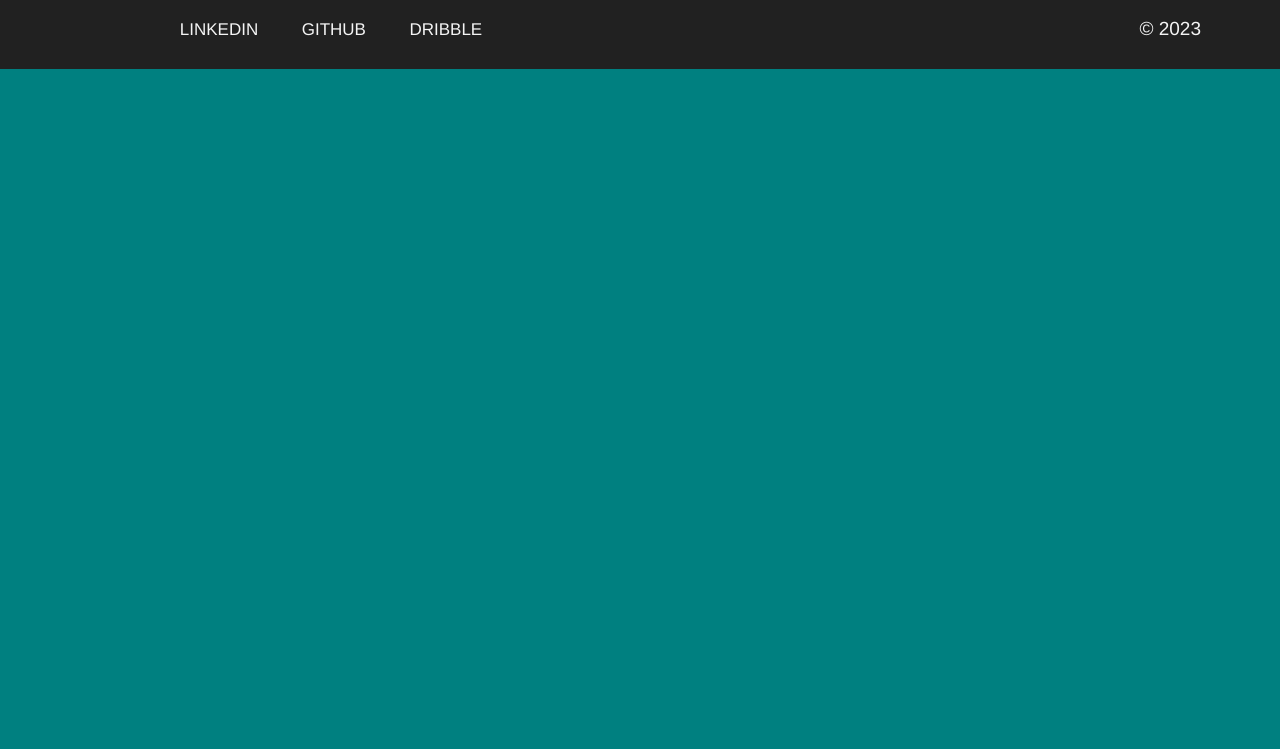
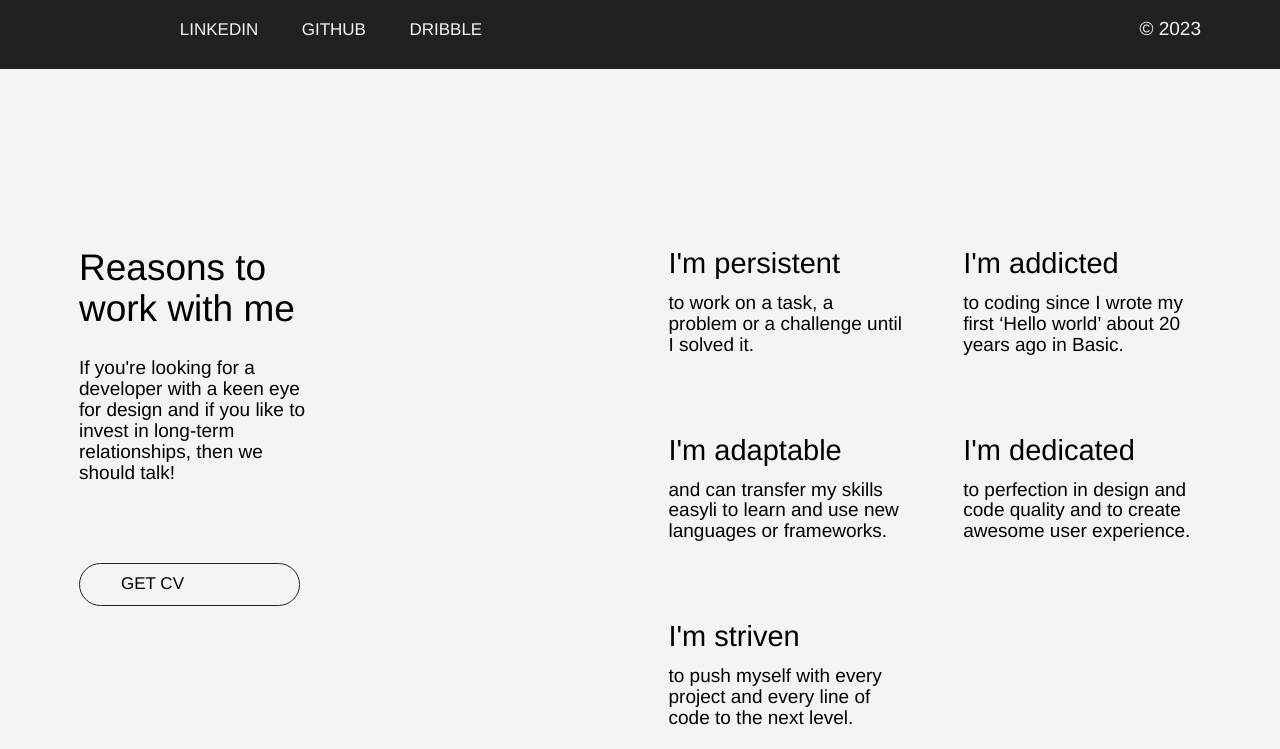
Before and after one commit to volkerson/volkerson-2023, a website: page public/index.html in a window 1280 px wide. Shown: the part 731-1480 px from the top of the page. Drawn offline with Linux system fonts and the light colour scheme; a web font is replaced by a local one.

Commit message:
page intro added

```diff
--- a/public/assets/js/app.js
+++ b/public/assets/js/app.js
@@ -30,6 +30,6 @@ for(let int = 0; int < typewriterText.length; int++) {
         }
         animationStr = animationArr.join("");
         typeWriter.innerHTML = animationStr;
-    }, 200 * (int + 1))
+    }, 141 * (int + 1))
 
 }
--- a/public/index.html
+++ b/public/index.html
@@ -4,7 +4,9 @@
 	<meta charset='UTF-8'>
 	<meta http-equiv='X-UA-Compatible' content='IE=edge'>
 	<meta name='viewport' content='width=device-width, initial-scale=1.0'>
-	<title>vo/kerson // Digital Designer and Developer, using MEAN stack technologies and PHP/MySQL, based in Sweden.</title>
+	<meta name="description" content="Digital Designer and Developer, using MEAN stack technologies and PHP/MySQL. I'm looking for a new challenge.">
+	<meta name="keywords" content="digital, designer, sweden, MEAN, stach, web, technologies, HTML, CSS, JavaScript, Vue.js, React.js, SCSS, PHP, WordPress">
+	<title>vo/kerson // Digital Designer and Developer, based in Sweden.</title>
 	<link rel='stylesheet' href='style.css'>
 </head>
 <body>
@@ -39,7 +41,47 @@
 				<p>&copy; 2023</p>
 			</div>
 		</header>
-		<main></main>
+		<main>
+			<section class="page-intro">
+				<div class="main__grid-item">
+					<h2>Reasons to work with me</h2>
+					<p>If you're looking for a developer with a keen eye for design and if you like to invest in long-term relationships, then we should talk!</p>
+					<div role="button" class="btn intern dark">
+						<div class="btn__text-static">Get CV</div>
+						<div class="btn__text-slide-up">Get CV</div>
+						<div class="btn__background-color-slide-right"></div>
+					</div>
+				</div>
+				<div class="main__grid-item"></div>
+				<div class="main__grid-item">
+					<div class="reason">
+						<h3>I'm persistent</h3>
+						<p>to work on a task, a problem or a challenge until I solved it.</p>
+					</div>
+					<div class="reason">
+						<h3>I'm adaptable</h3>
+						<p>and can transfer my skills easyli to learn and use new languages or frameworks.</p>
+					</div>
+					<div class="reason">
+						<h3>I'm striven</h3>
+						<p>to push myself with every project and every line of code to the next level.</p>
+					</div>
+				</div>
+				<div class="main__grid-item">
+					<div class="reason">
+						<h3>I'm addicted</h3>
+						<p>to coding since I wrote my first ‘Hello world’ about 20 years ago in Basic.</p>
+					</div>
+					<div class="reason">
+						<h3>I'm dedicated</h3>
+						<p>to perfection in design and code quality and to create awesome user experience.</p>
+					</div>
+				</div>
+			</section>
+			<section class="projects">
+
+			</section>
+		</main>
 		<footer></footer>
 	</div>
 	<script defer src="./assets/js/app.js"></script>
--- a/src/sass/abstracts/_fonts.scss
+++ b/src/sass/abstracts/_fonts.scss
@@ -25,6 +25,19 @@ body {
     font-family: "PPNM", Helvetica, Arial, sans-serif;
 }
 
+h1,
+h2 {
+    font-size: 3.7em;
+    line-height: 1.1em;
+    font-weight: 100;
+}
+
+h3 {
+    font-size: 2.9em;
+    line-height: 1.1em;
+    font-weight: 100;
+}
+
 p {
     font-size: 1.9em;
     line-height: 1.1em;
--- a/src/sass/components/_buttons.scss
+++ b/src/sass/components/_buttons.scss
@@ -92,6 +92,28 @@
     color: color.$greyDark;
 }
 
+/* styles for dark, intern button */
+
+.dark .btn__background-color-slide-right {
+    background-color: color.$greyDark;
+}
+
+.dark.intern:hover .btn__text-static {
+    background-image: icon.$icon-arrow_white;
+}
+
+.dark .btn__text-static  {
+    background-image: icon.$icon-arrow_black;
+}
+
+.dark {
+    border: 1px solid color.$greyDark;
+}
+
+.dark .btn__text-slide-up {
+    color: color.$white;
+}
+
 /* page top button */
 .page-top {
     width: 170px;
--- a/src/sass/layout/_header.scss
+++ b/src/sass/layout/_header.scss
@@ -36,10 +36,7 @@ header img.page-logo {
 }
 
 .header__grid-item h1 {
-    font-size: 3.7em;
-    line-height: 1.1em;
     color: color.$white;
-    font-weight: 100;
     margin: 179px 0 29px 0;
 }
 
--- a/src/sass/layout/_main.scss
+++ b/src/sass/layout/_main.scss
@@ -7,5 +7,40 @@
 
 main {
     height: 1300px;
-    background-color: teal;
+    background-color: color.$white;
 }
+
+.page-intro {
+    height: auto;
+    padding: 0 79px 121px 79px;
+    display: grid;
+    grid-template-columns: 1fr 1fr 1fr 1fr;
+    gap: 57px;
+}
+
+/*
+.main__grid-item {
+    background-color: paleturquoise;
+}*/
+
+.main__grid-item h2 {
+    margin: 179px 0 29px 0;
+}
+
+.reason h3 {
+    margin: 0 0 13px 0;
+}
+
+.page-intro .main__grid-item:nth-child(3),
+.page-intro .main__grid-item:nth-child(4) {
+    padding:  179px 0 0 0;
+    display: flex;
+    flex-direction: column;
+    justify-content: flex-start;
+    gap: 79px;;
+}
+
+.projects {
+    height: 500px;
+    background-color:grey;
+}
```
Also changed, not shown: src/index.html (+44 -2 lines), public/style.css.
